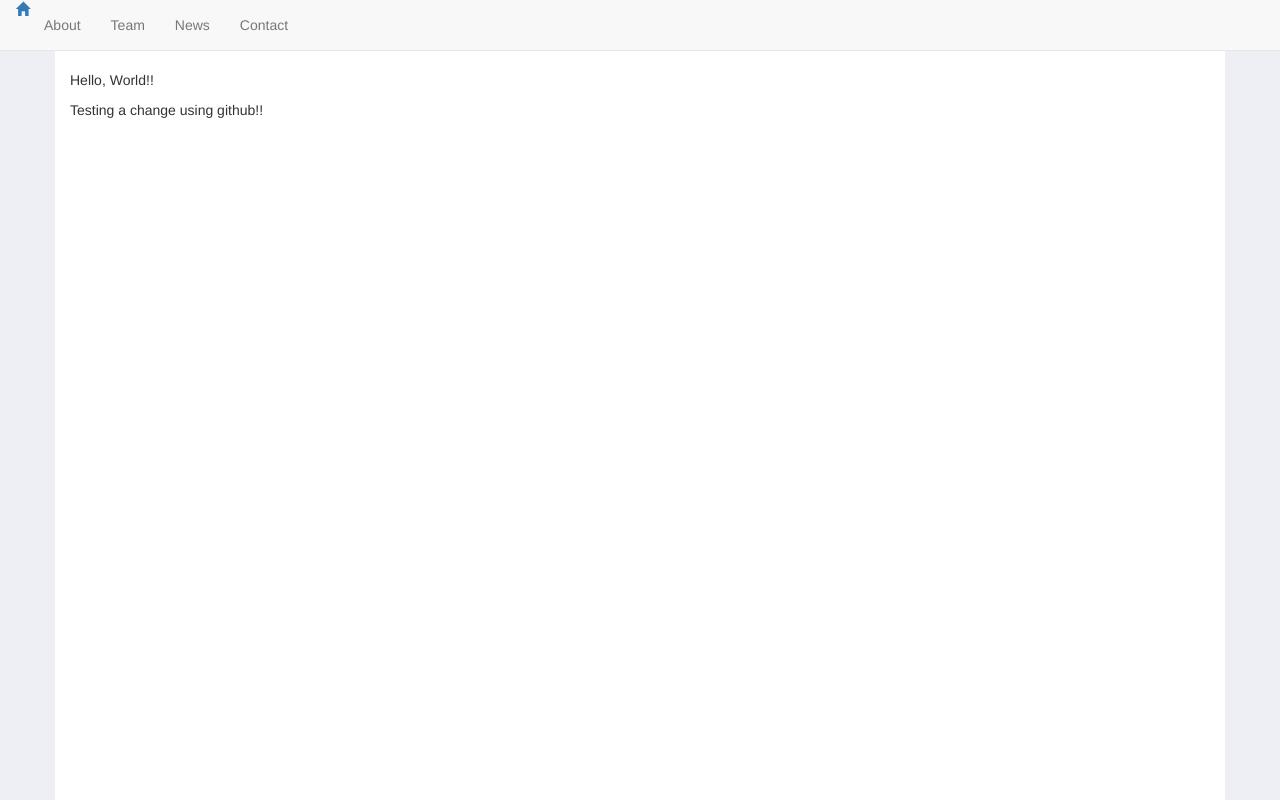
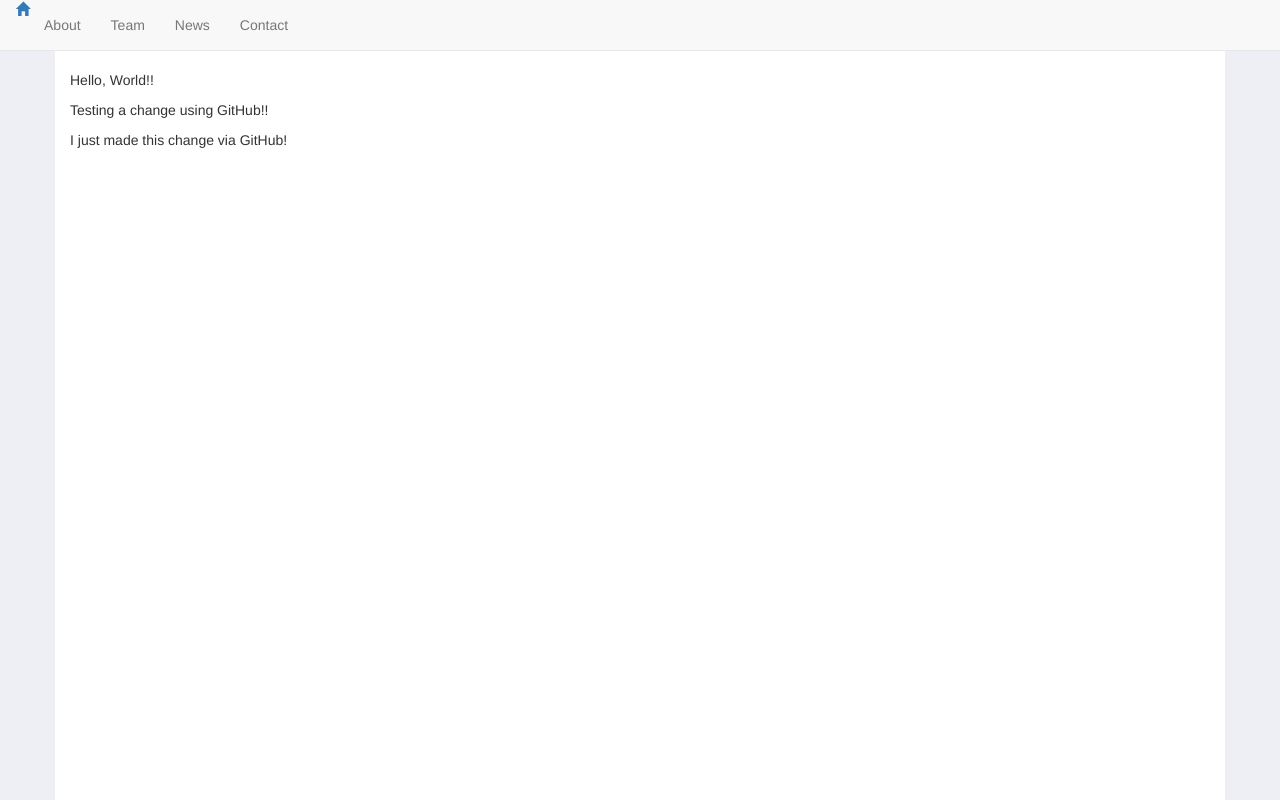
Before and after one commit to kellenproctor/LCA-mockup, a Flask app: page / in a window 1280 px wide. Run offline with Flask 2, Linux system fonts and the light colour scheme; some libraries are stand-ins or nearby versions.

Commit message:
Just testing a change

```diff
--- a/mockup/templates/home.html
+++ b/mockup/templates/home.html
@@ -1,5 +1,6 @@
 {% extends "main.html" %}
 {% block content %}
 <p>Hello, World!!</p>
-<p>Testing a change using github!!</p>
+<p>Testing a change using GitHub!!</p>
+<p>I just made this change via GitHub!</p>
 {% endblock %}
```
